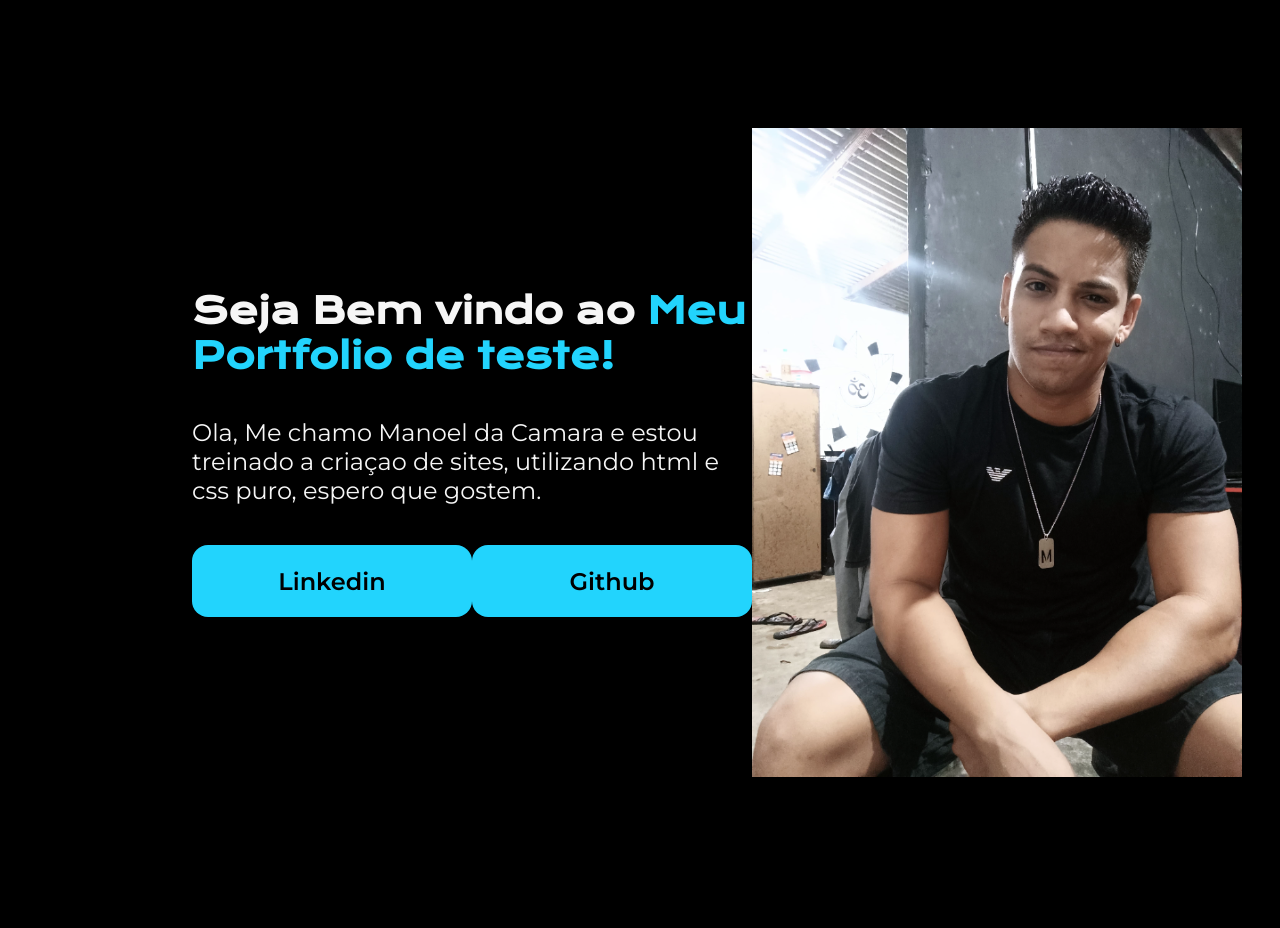
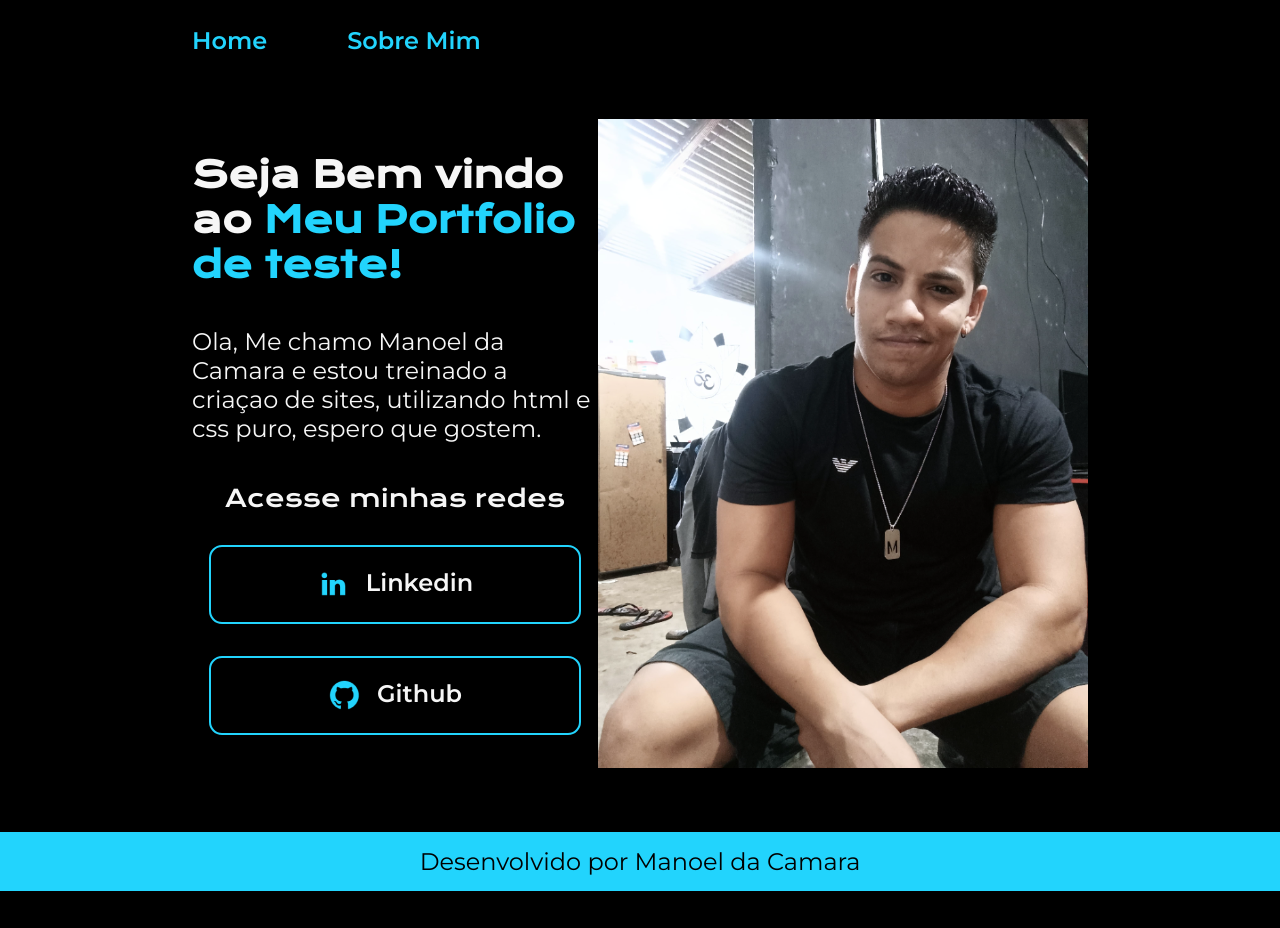
Before and after one commit to ManoelCamara/Portfolio-teste, a plain HTML site: page index.html in a window 1280 px wide. After the commit the page ends 891 px from the top, so only its background shows below. Drawn offline with nearby package versions, Linux system fonts and the light colour scheme.

Commit message:
atualizaçao do projeto

```diff
--- a/index.html
+++ b/index.html
@@ -4,10 +4,15 @@
     <meta charset="UTF-8">
     <meta name="viewport" content="width=device-width, initial-scale=1.0">
     <title>Portfolio</title>
-    <link rel="stylesheet" href="style.css">
+    <link rel="stylesheet" href="style/style.css">
 </head>
 <body>
-    <header></header>
+    <header class="cabecalho">
+        <nav class="cabecalho__menu">
+            <a href="index.html" class="cabecalho__menu__link">Home</a>
+            <a href="about.html" class="cabecalho__menu__link">Sobre Mim</a>
+        </nav>
+    </header>
     <main class="apresentacao">
         <section class="apresentacao__conteudo">
             <h1 class="apresentacao__conteudo__titulo">Seja Bem vindo ao <strong class="titulo-destaque">
@@ -17,12 +22,22 @@
                 Ola, Me chamo Manoel da Camara e estou treinado a criaçao de sites, utilizando html e css puro, espero que gostem.</p>
 
             <div class="apresentacao__links">
-                <a class="apresentacao__links__link" href="https://www.linkedin.com/in/manoel-camara-0719392b2/" target="_blank">Linkedin</a>
-                <a class="apresentacao__links__link" href="https://github.com/ManoelCamara" target="_blank">Github</a>
+                <h2 class="apresentacao__links__subtitulo">Acesse minhas redes</h2>
+                <a class="apresentacao__links__link" href="https://www.linkedin.com/in/manoel-camara-0719392b2/" target="_blank">
+                    <img src="assets/linkedin.png" alt="logo do linkedin">
+                    Linkedin
+                </a>
+                <a class="apresentacao__links__link" href="https://github.com/ManoelCamara" target="_blank">
+                    <img src="assets/github.png" alt="logo github">
+                    Github
+                </a>
             </div>
         </section>
-            <img src="imgManoel.jpg">
+            <img src="assets/imgManoel.jpg">
 
     </main>
+    <footer class="rodape">
+        <p>Desenvolvido por Manoel da Camara</p>
+    </footer>
 </body>
 </html>
--- a/style.css
+++ /dev/null
@@ -1,61 +0,0 @@
-
-@import url('https://fonts.googleapis.com/css2?family=Krona+One&family=Montserrat:wght@400;600&display=swap');
-
-* {
-    margin: 0;
-    padding: 0;
-}
-body {
-    height: 100vh;
-    box-sizing: border-box;
-    background-color: #000000;
-    color: #f6f6f6;
-}
-
-.titulo-destaque {
-    color: #22d4fd;
-}
-
-.apresentacao {
-    margin: 10% 15%;
-    display: flex;
-    align-items: center;
-    justify-content: space-between;
-}
-
-.apresentacao__conteudo {
-    width: 615px;
-    display: flex;
-    flex-direction: column;
-    gap: 40px;
-
-
-}
-.apresentacao__conteudo__titulo {
-    font-size: 36px;
-    font-family: "Krona One", serif;
-}
-
-.apresentacao__conteudo__texto {
-    font-size: 24px;
-    font-family: "Montserrat", serif;
-}
-
-.apresentacao__links {
-    display: flex;
-    justify-content: space-between;
-}
-
-.apresentacao__links__link {
-    background-color: #22d4fd;
-    width: 280px;
-    text-align: center;
-    border-radius: 16px;
-    font-size: 24px;
-    font-weight: 600;
-    padding: 21.5px 0px;
-    text-decoration: none;
-    color: #000000;
-    font-family: "Montserrat", serif;
-
-}
--- /dev/null
+++ b/style/style.css
@@ -0,0 +1,115 @@
+
+@import url('https://fonts.googleapis.com/css2?family=Krona+One&family=Montserrat:wght@400;600&display=swap');
+
+:root {
+    --cor-primaria: #000000;
+    --cor-secundaria: #22d4fd;
+    --cor-terciaria: #f6f6f6;
+    --cor-hover:#272727;
+
+    --fonte-primaria:"Krona One", serif;
+    --fonte-secudaria:"Montserrat", serif;
+}
+* {
+    margin: 0;
+    padding: 0;
+}
+
+body {
+    box-sizing: border-box;
+    background-color: var(--cor-primaria);
+    color: var(--cor-terciaria);
+}
+
+.cabecalho {
+    padding: 2% 0% 0% 15%;
+}
+
+.cabecalho__menu {
+    display: flex;
+    gap: 80px;
+}
+
+.cabecalho__menu__link{
+    font-family: var(--fonte-secudaria);
+    font-size: 24px;
+    font-weight: 600;
+    color: var(--cor-secundaria);
+    text-decoration: none;
+
+}
+.apresentacao {
+    padding: 5% 15%;
+    display: flex;
+    align-items: center;
+    justify-content: space-between;
+}
+
+.apresentacao__conteudo {
+    width: 615px;
+    display: flex;
+    flex-direction: column;
+    gap: 40px;
+
+
+}
+.apresentacao__conteudo__titulo {
+    font-size: 36px;
+    font-family: var(--fonte-primaria);
+}
+
+.titulo-destaque {
+    color: var(--cor-secundaria);
+}
+
+.apresentacao__conteudo__texto {
+    font-size: 24px;
+    font-family: var(--fonte-secudaria);
+}
+
+.apresentacao__links {
+    display: flex;
+    flex-direction: column;
+    justify-content: space-between;
+    align-items: center;
+    gap: 32px;
+}
+
+.apresentacao__links__subtitulo {
+    font-family: var(--fonte-primaria);
+    font-weight: 400;
+    font-size: 24px;
+
+}
+
+.apresentacao__links__link {
+    display: flex;
+    justify-content: center;
+    gap: 16px;
+    border: 2px solid ,var(--cor-secundaria);
+    width: 368px;
+    text-align: center;
+    border-radius: 13px;
+    font-size: 24px;
+    font-weight: 600;
+    padding: 21.5px 0px;
+    text-decoration: none;
+    color: var(--cor-terciaria);
+    font-family: var(--fonte-secudaria);
+
+}
+
+.apresentacao__links__link:hover {
+    background-color: var(--cor-hover);
+}
+
+.rodape {
+    background-color: var(--cor-secundaria);
+    color: var(--cor-primaria);
+    text-align: center;
+    padding: 15px;
+    font-family: var(--fonte-secudaria);
+    font-weight: 400;
+    font-size: 24px;
+
+}
```
Also changed, not shown: about.html (added, +42 -0 lines), assets/Imagem.png (added), assets/github.png (added), assets/imgManoel.jpg (renamed from imgManoel.jpg), assets/instagram.png (added), assets/linkedin.png (added), assets/twitch.png (added), assets/twitter-novo.png (added), assets/twitter.png (added), 1 other file.
